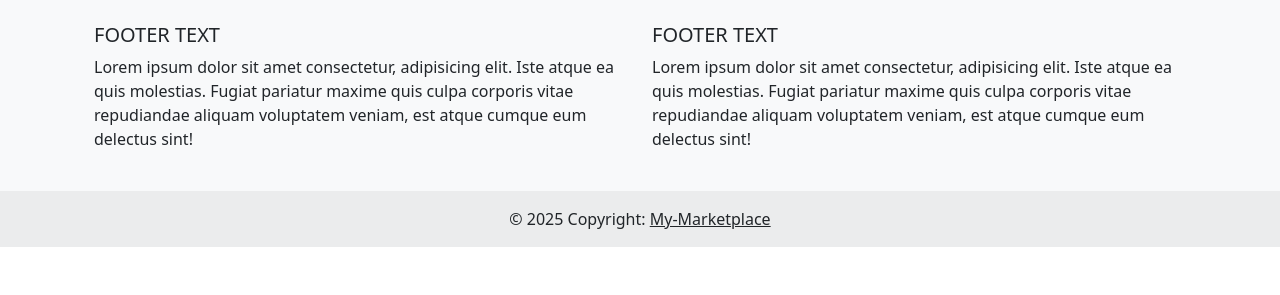
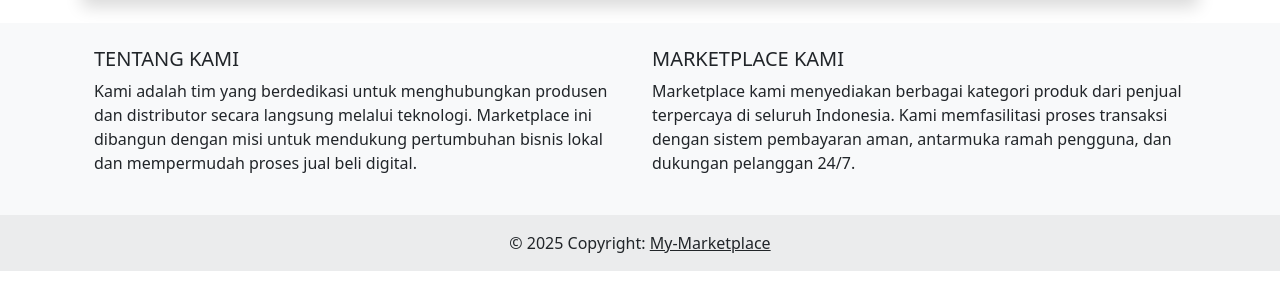
Before and after one commit to ilhamtkj/my-marketplace, a CodeIgniter 4 app: the page made by app/Views/pages/home.php in a window 1280 px wide. Shown: the part 505-800 px from the top of the page. Run offline with PHP 8.4 and a stand-in for CodeIgniter, Linux system fonts and the light colour scheme; the template is opened without the code that fills it, so the values that code supplies are empty; some libraries are stand-ins or nearby versions.

Commit message:
chore: kategori di atas, lokasi menjadi terjual, penambahan footer

```diff
--- a/app/Views/layout/footer.php
+++ b/app/Views/layout/footer.php
@@ -5,24 +5,22 @@
         <div class="row">
             <!--Grid column-->
             <div class="col-lg-6 col-md-12 mb-4 mb-md-0">
-                <h5 class="text-uppercase">Footer text</h5>
-
+                <h5 class="text-uppercase">Tentang Kami</h5>
                 <p>
-                    Lorem ipsum dolor sit amet consectetur, adipisicing elit. Iste atque ea quis
-                    molestias. Fugiat pariatur maxime quis culpa corporis vitae repudiandae aliquam
-                    voluptatem veniam, est atque cumque eum delectus sint!
+                Kami adalah tim yang berdedikasi untuk menghubungkan produsen dan distributor secara langsung
+                melalui teknologi. Marketplace ini dibangun dengan misi untuk mendukung pertumbuhan bisnis
+                lokal dan mempermudah proses jual beli digital.
                 </p>
             </div>
             <!--Grid column-->
 
             <!--Grid column-->
             <div class="col-lg-6 col-md-12 mb-4 mb-md-0">
-                <h5 class="text-uppercase">Footer text</h5>
-
+                <h5 class="text-uppercase">Marketplace Kami</h5>
                 <p>
-                    Lorem ipsum dolor sit amet consectetur, adipisicing elit. Iste atque ea quis
-                    molestias. Fugiat pariatur maxime quis culpa corporis vitae repudiandae aliquam
-                    voluptatem veniam, est atque cumque eum delectus sint!
+                    Marketplace kami menyediakan berbagai kategori produk dari penjual terpercaya
+                    di seluruh Indonesia. Kami memfasilitasi proses transaksi dengan sistem pembayaran aman,
+                    antarmuka ramah pengguna, dan dukungan pelanggan 24/7.
                 </p>
             </div>
             <!--Grid column-->
--- a/app/Views/layout/navbar.php
+++ b/app/Views/layout/navbar.php
@@ -1,6 +1,18 @@
+<div class="container-fluid bg-body-secondary">
+    <div class="row row-cols-auto col-7">
+        <p class="mb-0">Kategori:</p>
+        <a class="col text-secondary text-decoration-none" href="">Terlaris</a>
+        <a class="col text-secondary text-decoration-none" href="">Terbaru</a>
+        <a class="col text-secondary text-decoration-none" href="">Elektronik</a>
+        <a class="col text-secondary text-decoration-none" href="">Mainan</a>
+        <a class="col text-secondary text-decoration-none" href="">Furnitur</a>
+    </div>
+</div>
+
 <nav class="navbar bg-body-secondary sticky-top">
+
     <div class="container-fluid">
-        <a class="navbar-brand text-primary" href="<?= base_url('/') ?>">My-Market</a>
+        <a class="navbar-brand text-primary fw-bold" href="<?= base_url('/') ?>">My-Marketplace</a>
         <form class="d-flex col-lg-7 col-md-6" role="search">
             <input class="form-control me-2" type="search" placeholder="Search" aria-label="Search">
             <button class="btn btn-outline-primary" type="submit">cari</button>
@@ -16,4 +28,5 @@
         <?php endif; ?>
 
     </div>
+
 </nav>
--- a/app/Views/pages/detail.php
+++ b/app/Views/pages/detail.php
@@ -62,6 +62,8 @@
             <div class="col-lg-7">
                 <div class="card-body">
                     <h4 class="card-title"><?= $productData['name'] ?></h4>
+                    <p class="text-secondary mb-1"><i class="bi bi-tags"></i> Kategori</p>
+                    <p class="text-secondary mb-0">Terjual 1</p>
                     <p class="card-text fs-2 fw-bold">
                         Rp<?= number_format((float)$productData['price'], 0, ',', '.') ?>
                     </p>
--- a/app/Views/pages/home.php
+++ b/app/Views/pages/home.php
@@ -43,11 +43,12 @@
                         style="height: 30vh"
                         alt="gambar <?= $productData[$i]['name'] ?>">
                     <div class="card-body">
-                        <h5 class="card-title"><?= $productData[$i]['name'] ?></h5>
-                        <p class="card-text fw-bold">
+                        <h5 class="card-title mb-0"><?= $productData[$i]['name'] ?></h5>
+                        <p class="text-secondary mb-1"><i class="bi bi-tags"></i> Kategori</p>
+                        <p class="card-text fw-bold mb-0">
                             Rp<?= number_format((float)$productData[$i]['price'], 0, ',', '.') ?>
                         </p>
-                        <p class="text-body"><?= $productData[$i]['city'] ?></p>
+                        <p class="text-secondary mb-0">Terjual 1</p>
                         <a class="stretched-link" href="<?= base_url('/detail/produk') . $productData[$i]['id'] ?>"></a>
                     </div>
                 </div>
```
